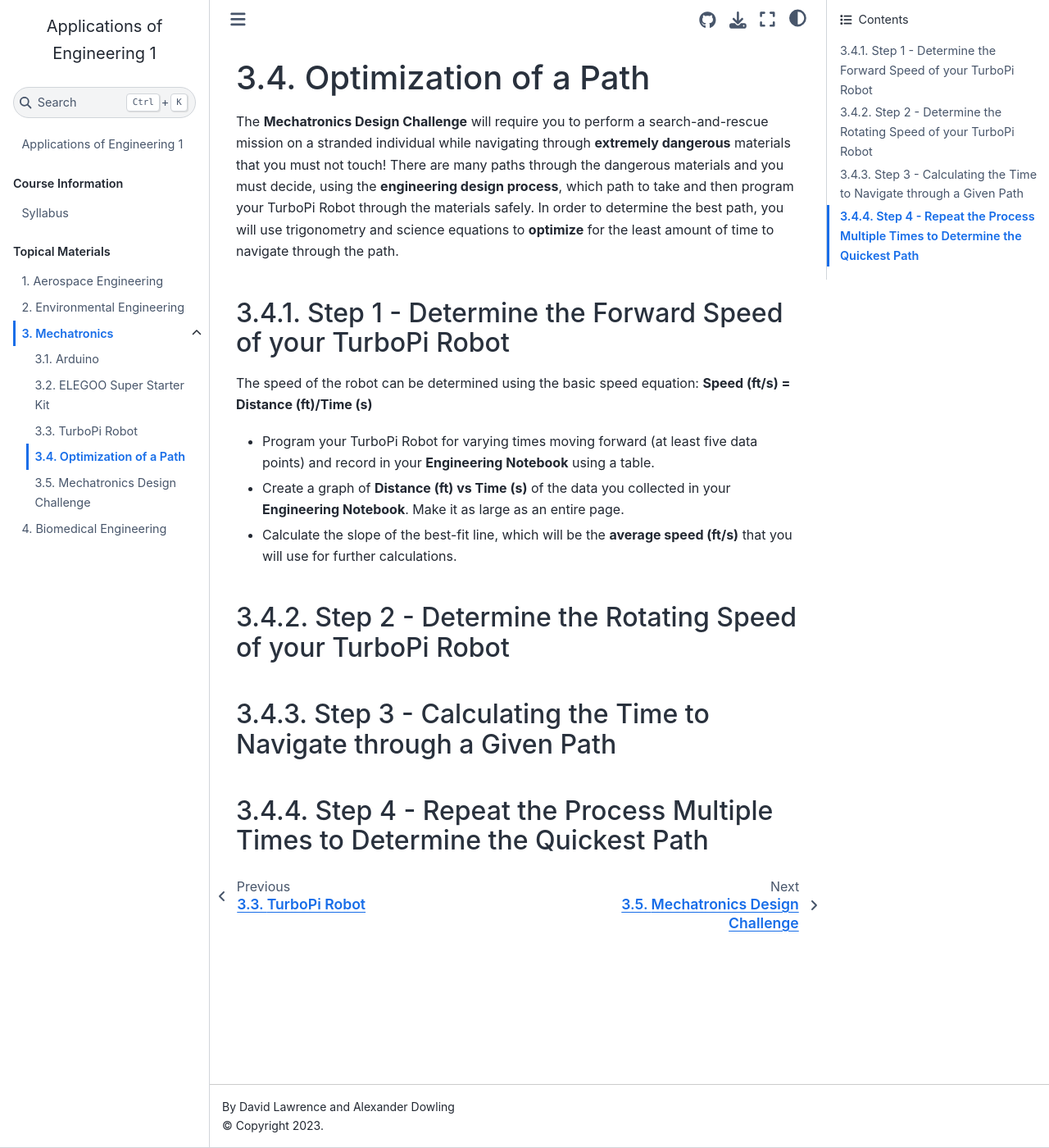
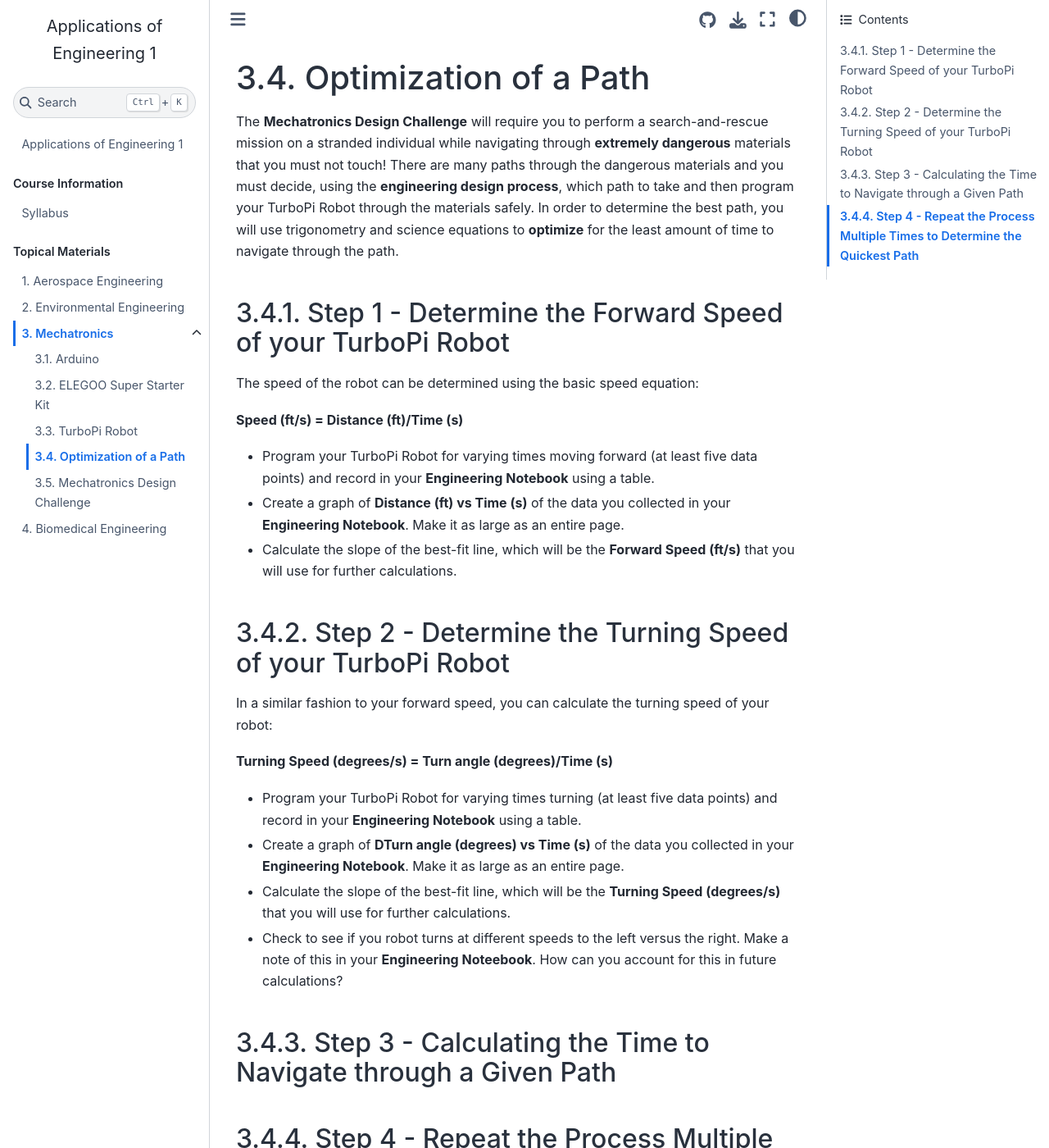
Before and after one commit to Culver-Academies/engineering1, a Jupyter Book: the page built from mech/optimization.md, in a window 1280 px wide and 1400 px high. Shown: the whole window at 82% size. Built offline with Jupyter Book 1.0.4 settings and Sphinx 7.4.7 and the Sphinx Book theme 1.1.4, drawn with Linux system fonts in a browser that asks for light colours.

Commit message:
Update optimization.md

```diff
--- a/mech/optimization.md
+++ b/mech/optimization.md
@@ -4,13 +4,24 @@ The **Mechatronics Design Challenge** will require you to perform a search-and-r
 
 ## Step 1 - Determine the Forward Speed of your TurboPi Robot
 
-The speed of the robot can be determined using the basic speed equation: **Speed (ft/s) = Distance (ft)/Time (s)**
+The speed of the robot can be determined using the basic speed equation:
+
+**Speed (ft/s) = Distance (ft)/Time (s)**
 
 * Program your TurboPi Robot for varying times moving forward (at least five data points) and record in your **Engineering Notebook** using a table.
 * Create a graph of **Distance (ft) vs Time (s)** of the data you collected in your **Engineering Notebook**. Make it as large as an entire page.
-* Calculate the slope of the best-fit line, which will be the **average speed (ft/s)** that you will use for further calculations.
+* Calculate the slope of the best-fit line, which will be the **Forward Speed (ft/s)** that you will use for further calculations.
 
-## Step 2 - Determine the Rotating Speed of your TurboPi Robot
+## Step 2 - Determine the Turning Speed of your TurboPi Robot
+
+In a similar fashion to your forward speed, you can calculate the turning speed of your robot:
+
+**Turning Speed (degrees/s) = Turn angle (degrees)/Time (s)**
+
+* Program your TurboPi Robot for varying times turning (at least five data points) and record in your **Engineering Notebook** using a table.
+* Create a graph of **DTurn angle (degrees) vs Time (s)** of the data you collected in your **Engineering Notebook**. Make it as large as an entire page.
+* Calculate the slope of the best-fit line, which will be the **Turning Speed (degrees/s)** that you will use for further calculations.
+* Check to see if you robot turns at different speeds to the left versus the right. Make a note of this in your **Engineering Noteebook**. How can you account for this in future calculations?
 
 
 ## Step 3 - Calculating the Time to Navigate through a Given Path
```
